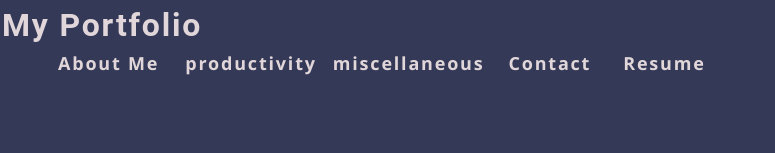
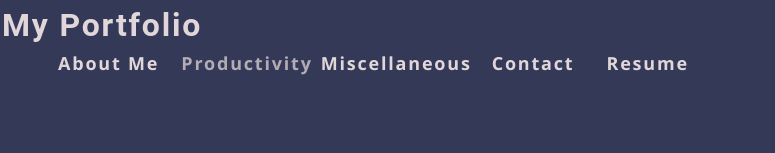
Before and after one commit to isaiasqb/portfolio-demo, a React (Create React App) app: page / in a window 1280 px wide. Shown: the top 153 px of the page, without its empty margins (0-775 px from the left). Built offline with nearby package versions, Linux system fonts and the light colour scheme.

Commit message:
added dinamic className to nav bar

```diff
--- a/src/components/Nav/index.js
+++ b/src/components/Nav/index.js
@@ -26,6 +26,7 @@
       My Portfolio
     </a>
   </h2>
+
   <nav>
     <ul className="flex-row">
       <li className="mx-3">
@@ -33,26 +34,27 @@
           About Me
         </a>
       </li>
-
+{/* ---------------------------------------------------------------------------- */}
         {categories.map((category) => (
-          <li
-            className="mx-2"
-            key={category.name}
-          >
-            <span onClick={() => categorySelected(category.name)}>
-              {category.name}
+          <li className={`mx-1 ${currentCategory.name === category.name && 'mx1 navActive'}`}
+          key={category.name}>
+            <span onClick={() =>
+              {setCurrentCategory(category)}
+              }>
+              {capitalizeFirstLetter(category.name)}
             </span>
           </li>
         ))}
-
-        <li li className="mx-3">
+{/* ---------------------------------------------------------------------------- */}
+        <li className="mx-3">
           <span>Contact</span>
         </li>
-        <li li className="mx-3">
+        <li className="mx-3">
           <span>Resume</span>
         </li>
     </ul>
   </nav>
+
 </header>
   );
 }
```
